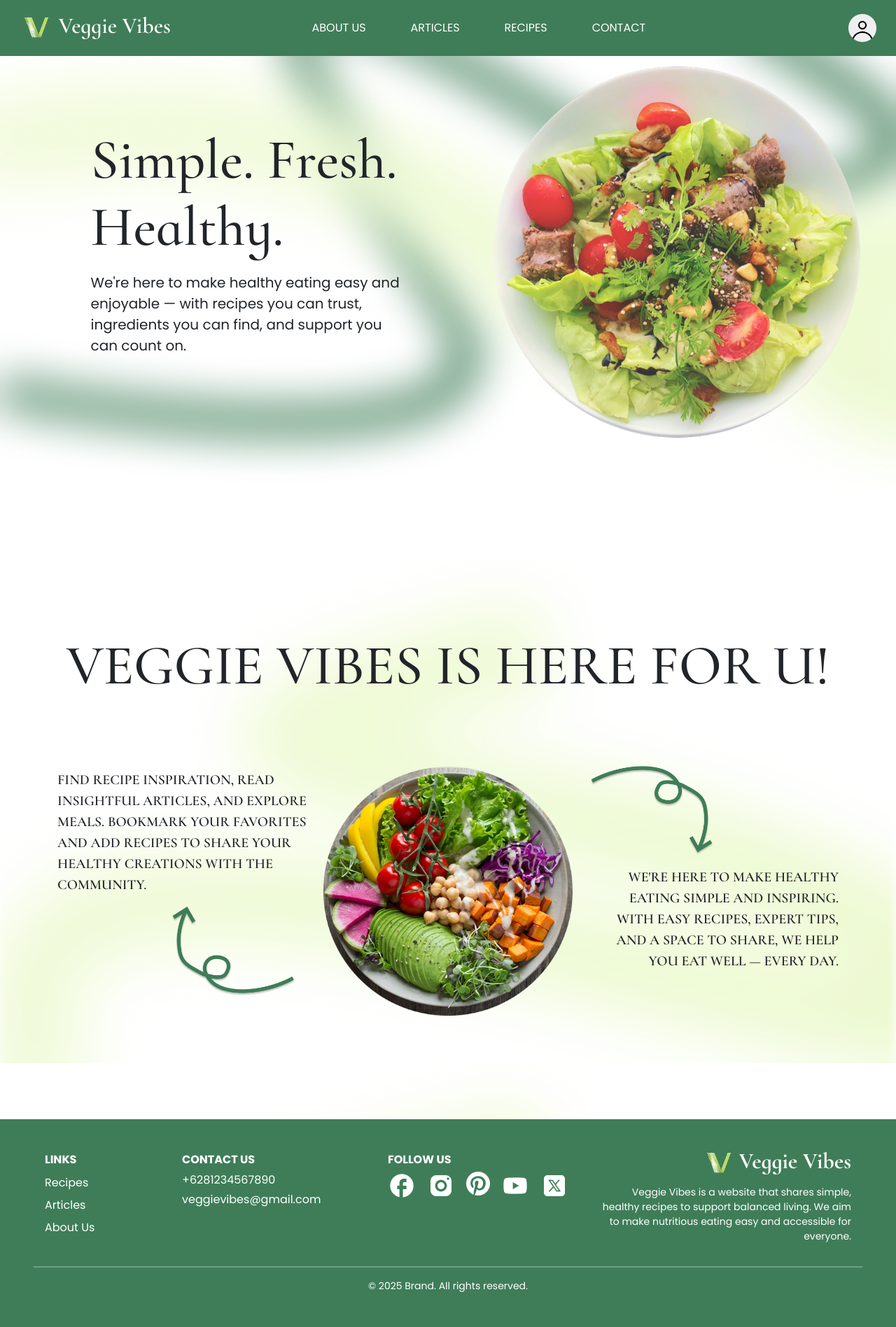
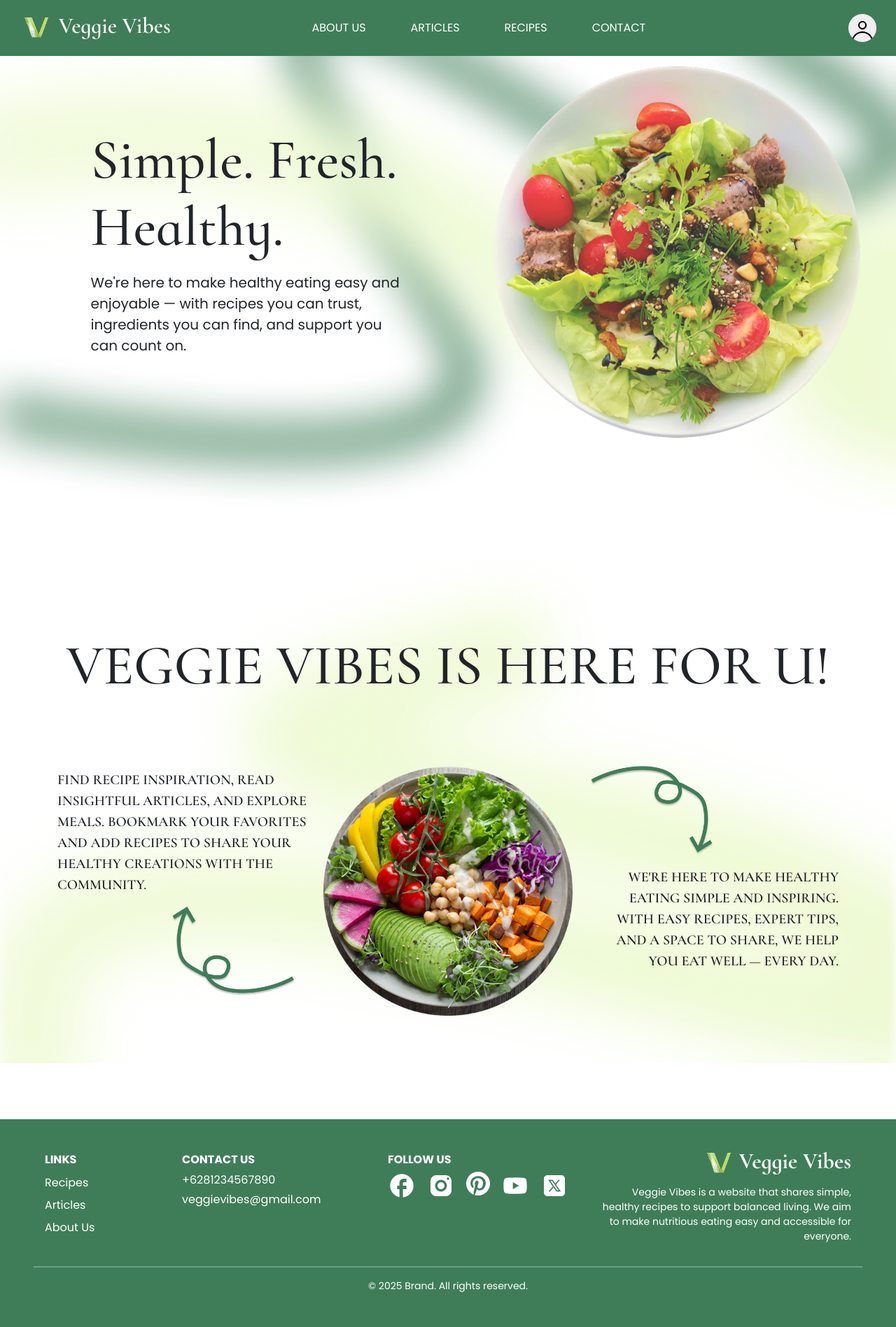
Before and after one commit to iceej08/damp-final-project, a PHP site: page /landing.html in a window 1280 px wide. Shown: the whole page at 70% size. Run offline with PHP 8.4, Linux system fonts and the light colour scheme.

Commit message:
adjust dikit

```diff
--- a/landing.html
+++ b/landing.html
@@ -15,20 +15,19 @@
         #hero{
             background-image: url("images/bglanding1.png");
             background-repeat: no-repeat;
-            background-size: 100%;
+            background-size: 100% 95%;
             min-height: 100vh;
         }
         #about{
             font-family: 'Cormorant Infant', serif;
             background-image: url("images/bglanding2.png");
-            background-repeat: repeat;
+            background-repeat: no-repeat;
             background-size: 100%;
             min-height: 100vh;
         }
         html {
             scroll-behavior: smooth;
         }
-
         @media (max-width: 768px) {
             #footer .row > div {
                 text-align: center !important;
```
Also changed, not shown: add_resep.css (line endings or trailing spaces).
